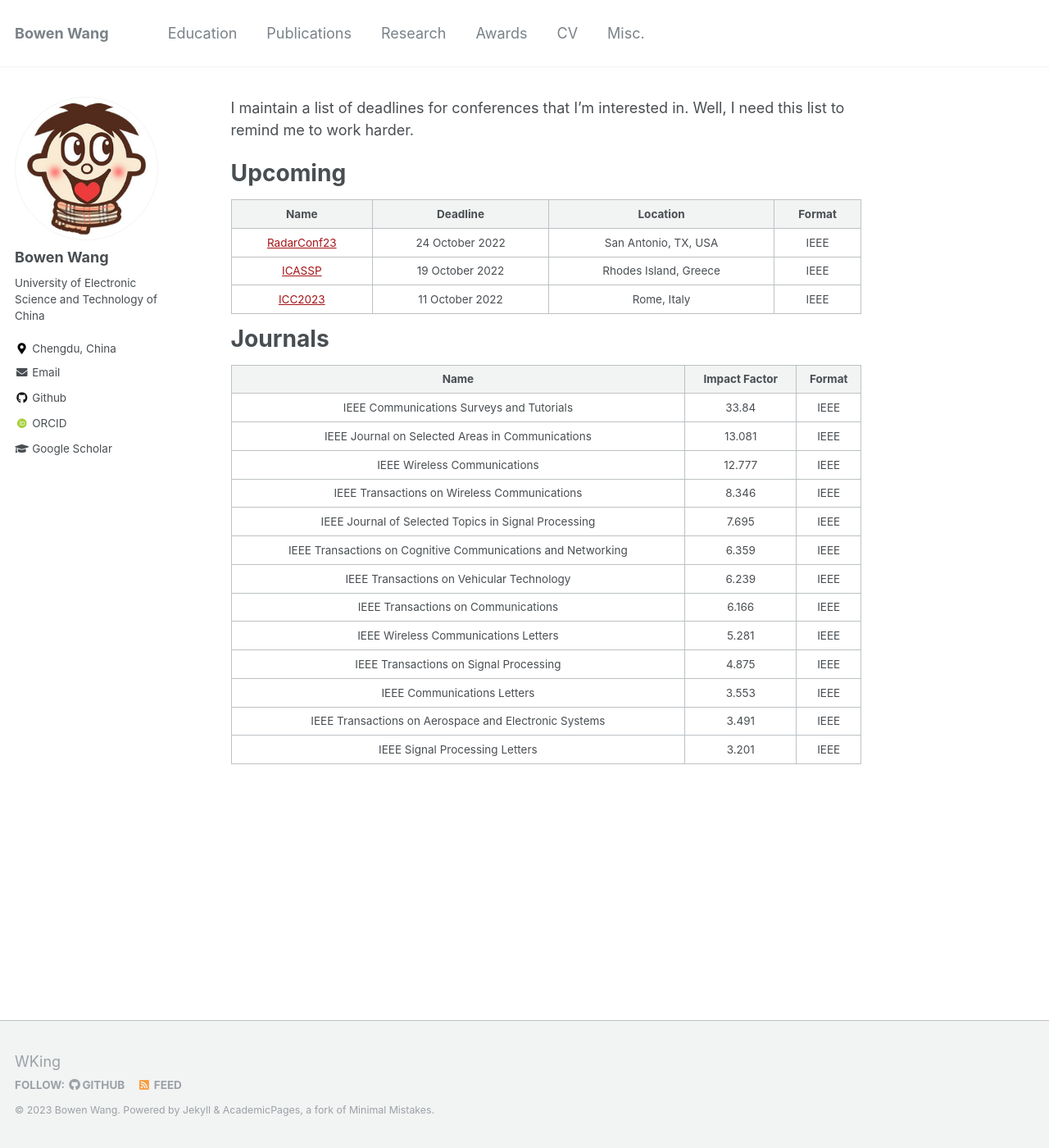
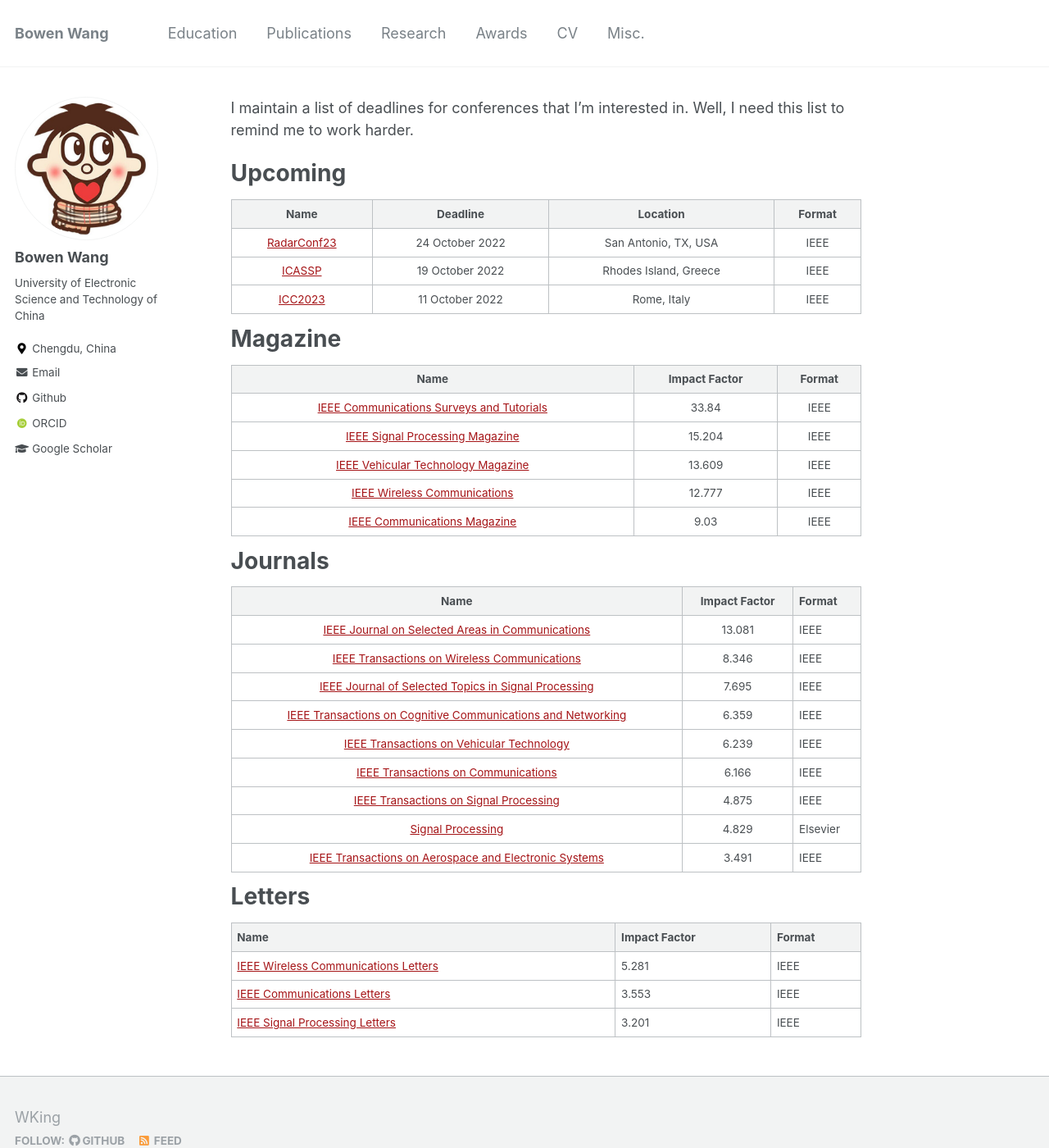
Before and after one commit to BW-Wang/BW-Wang.github.io, a Jekyll site: the page built from _pages/misc.md, in a window 1280 px wide and 1400 px high. Shown: the whole window at 82% size. Built offline with Jekyll 4.4.1, drawn with Linux system fonts in a browser that asks for light colours; some web fonts are replaced.

Commit message:
Update misc.md

```diff
--- a/_pages/misc.md
+++ b/_pages/misc.md
@@ -13,20 +13,34 @@
 |        [ICASSP](https://2023.ieeeicassp.org/)        | 19 October 2022 | Rhodes Island, Greece |  IEEE  |
 |       [ICC2023](https://icc2023.ieee-icc.org/)       | 11 October 2022 |      Rome, Italy      |  IEEE  |
 
-# Journals
+# Magazine
 
 |                             Name                             | Impact Factor | Format |
 | :----------------------------------------------------------: | :-----------: | :----: |
-|          IEEE Communications Surveys and Tutorials           |     33.84     |  IEEE  |
-|      IEEE Journal on Selected Areas in  Communications       |    13.081     |  IEEE  |
-|                 IEEE Wireless Communications                 |    12.777     |  IEEE  |
-|        IEEE Transactions on Wireless  Communications         |     8.346     |  IEEE  |
-|    IEEE Journal of Selected Topics in  Signal Processing     |     7.695     |  IEEE  |
-| IEEE Transactions on Cognitive Communications and Networking |     6.359     |  IEEE  |
-|          IEEE Transactions on Vehicular  Technology          |     6.239     |  IEEE  |
-|             IEEE Transactions on Communications              |     6.166     |  IEEE  |
-|             IEEE Wireless Communications Letters             |     5.281     |  IEEE  |
-|           IEEE Transactions on Signal  Processing            |     4.875     |  IEEE  |
-|                 IEEE Communications Letters                  |     3.553     |  IEEE  |
-|    IEEE Transactions on Aerospace and Electronic Systems     |     3.491     |  IEEE  |
-|                IEEE Signal Processing Letters                |     3.201     |  IEEE  |
+| [IEEE Communications Surveys and Tutorials](https://ieeexplore.ieee.org/xpl/RecentIssue.jsp?punumber=9739) |     33.84     |  IEEE  |
+| [IEEE Signal Processing Magazine](https://ieeexplore.ieee.org/xpl/RecentIssue.jsp?punumber=79) |    15.204     |  IEEE  |
+| [IEEE Vehicular Technology Magazine](https://ieeexplore.ieee.org/xpl/RecentIssue.jsp?punumber=10209) |    13.609     |  IEEE  |
+| [IEEE Wireless Communications](https://ieeexplore.ieee.org/xpl/RecentIssue.jsp?punumber=7742) |    12.777     |  IEEE  |
+| [IEEE Communications Magazine](https://ieeexplore.ieee.org/xpl/RecentIssue.jsp?punumber=35) |     9.03      |  IEEE  |
+
+# Journals
+
+|                             Name                             | Impact Factor | Format   |
+| :----------------------------------------------------------: | :-----------: | -------- |
+| [IEEE Journal on Selected Areas in  Communications](https://ieeexplore.ieee.org/xpl/RecentIssue.jsp?punumber=49) |    13.081     | IEEE     |
+| [IEEE Transactions on Wireless  Communications](https://ieeexplore.ieee.org/xpl/RecentIssue.jsp?punumber=7693) |     8.346     | IEEE     |
+| [IEEE Journal of Selected Topics in  Signal Processing](https://ieeexplore.ieee.org/xpl/RecentIssue.jsp?punumber=4200690) |     7.695     | IEEE     |
+| [IEEE Transactions on Cognitive Communications and Networking](https://ieeexplore.ieee.org/xpl/RecentIssue.jsp?punumber=6687307) |     6.359     | IEEE     |
+| [IEEE Transactions on Vehicular  Technology](https://ieeexplore.ieee.org/xpl/RecentIssue.jsp?punumber=25) |     6.239     | IEEE     |
+| [IEEE Transactions on Communications](https://ieeexplore.ieee.org/xpl/RecentIssue.jsp?punumber=26) |     6.166     | IEEE     |
+| [IEEE Transactions on Signal  Processing](https://ieeexplore.ieee.org/xpl/RecentIssue.jsp?punumber=78) |     4.875     | IEEE     |
+| [Signal  Processing](https://www.sciencedirect.com/journal/signal-processing) |     4.829     | Elsevier |
+| [IEEE Transactions on Aerospace and Electronic Systems](https://ieeexplore.ieee.org/xpl/RecentIssue.jsp?punumber=7) |     3.491     | IEEE     |
+
+# Letters
+
+| Name                                                         | Impact Factor | Format |
+| ------------------------------------------------------------ | ------------- | ------ |
+| [IEEE Wireless Communications Letters](https://ieeexplore.ieee.org/xpl/RecentIssue.jsp?punumber=5962382) | 5.281         | IEEE   |
+| [IEEE Communications Letters](https://ieeexplore.ieee.org/xpl/RecentIssue.jsp?punumber=4234) | 3.553         | IEEE   |
+| [IEEE Signal Processing Letters](https://ieeexplore.ieee.org/xpl/RecentIssue.jsp?punumber=97) | 3.201         | IEEE   |
```
